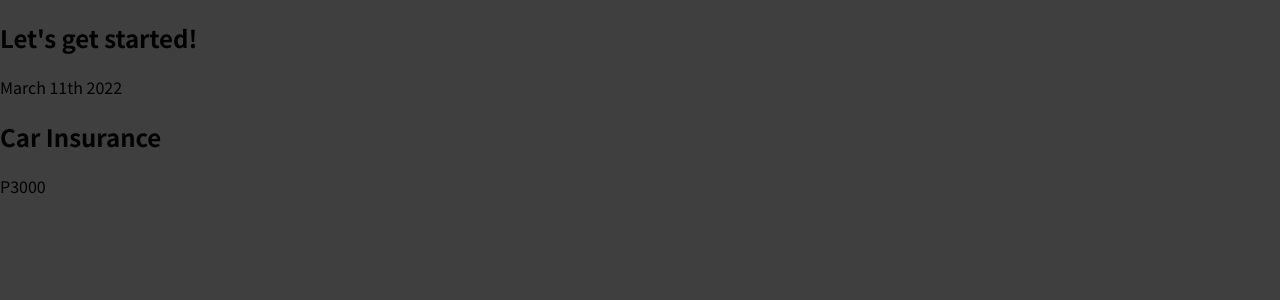
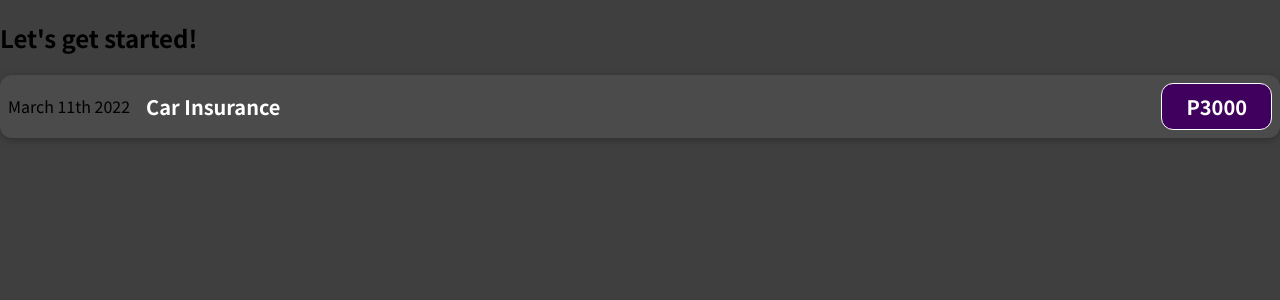
Before and after one commit to kaquino12/react-complete-guide, a JavaScript app: page / in a window 1280 px wide. Shown: the top 300 px of the page. Built offline with nearby package versions, Linux system fonts and the light colour scheme.

Commit message:
Added basic css

```diff
--- /dev/null
+++ b/src/components/ExpenseItem.css
@@ -0,0 +1,56 @@
+.expense-item {
+    display: flex;
+    justify-content: space-between;
+    align-items: center;
+    box-shadow: 0 2px 8px rgba(0, 0, 0, 0.25);
+    padding: 0.5rem;
+    margin: 1rem 0;
+    border-radius: 12px;
+    background-color: #4b4b4b;
+}
+
+.expense-item__description {
+    display: flex;
+    flex-direction: column;
+    gap: 1rem;
+    align-items: flex-end;
+    flex-flow: column-reverse;
+    justify-content: flex-start;
+    flex: 1;
+}
+
+.expense-item h2 {
+    color: #3a3a3a;
+    font-size: 1rem;
+    flex: 1;
+    margin: 0 1rem;
+    color: white;
+}
+
+.expense-item__price {
+    font-size: 1rem;
+    font-weight: bold;
+    color: white;
+    background-color: #40005d;
+    border: 1px solid white;
+    padding: 0.5rem;
+    border-radius: 12px;
+}
+
+@media (min-width: 580px) {
+    .expense-item__description {
+      flex-direction: row;
+      align-items: center;
+      justify-content: flex-start;
+      flex: 1;
+    }
+
+    .expense-item__description h2 {
+      font-size: 1.25rem;
+    }
+
+    .expense-item__price {
+      font-size: 1.25rem;
+      padding: 0.5rem 1.5rem;
+    }
+}
--- a/src/components/ExpenseItem.js
+++ b/src/components/ExpenseItem.js
@@ -1,10 +1,12 @@
+import './ExpenseItem.css';
+
 function ExpenseItem() {
     return (
-        <div>
+        <div className='expense-item'>
             <div>March 11th 2022</div>
-            <div>
+            <div className='expense-item__description'>
                 <h2>Car Insurance</h2>
-                <div>P3000</div>
+                <div className='expense-item__price'>P3000</div>
             </div>
         </div>
     )
```
Also changed, not shown: 1 other file (tests, documents, lock files or other folders).
